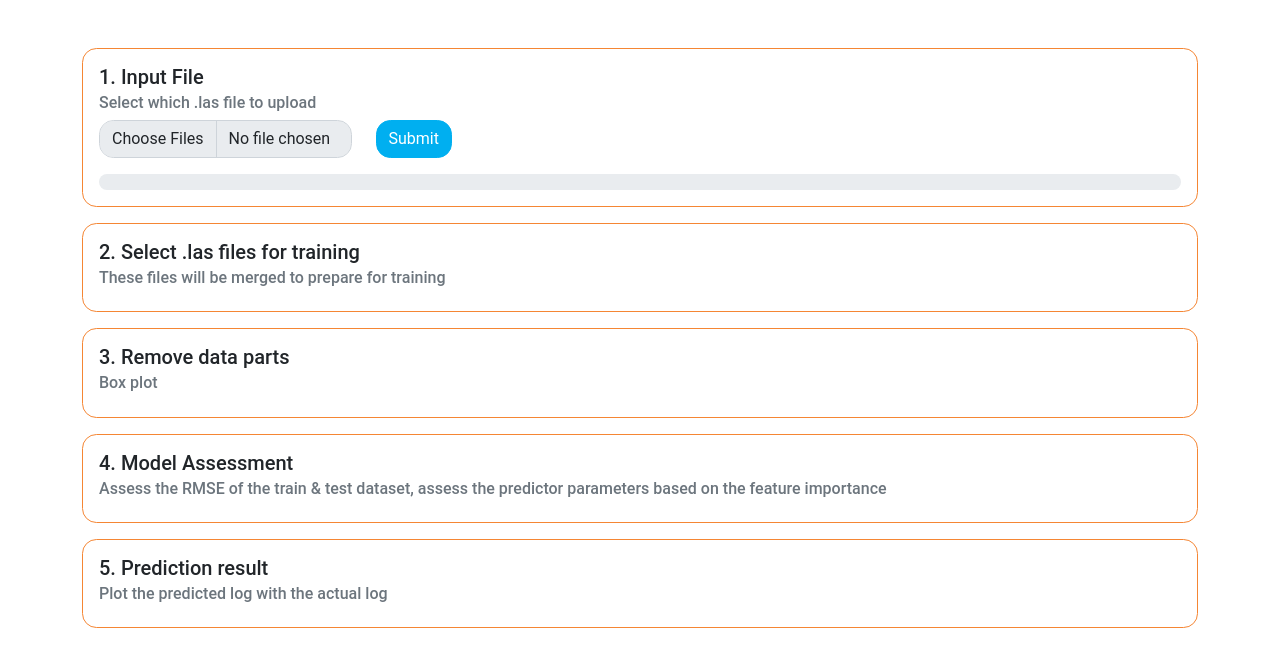
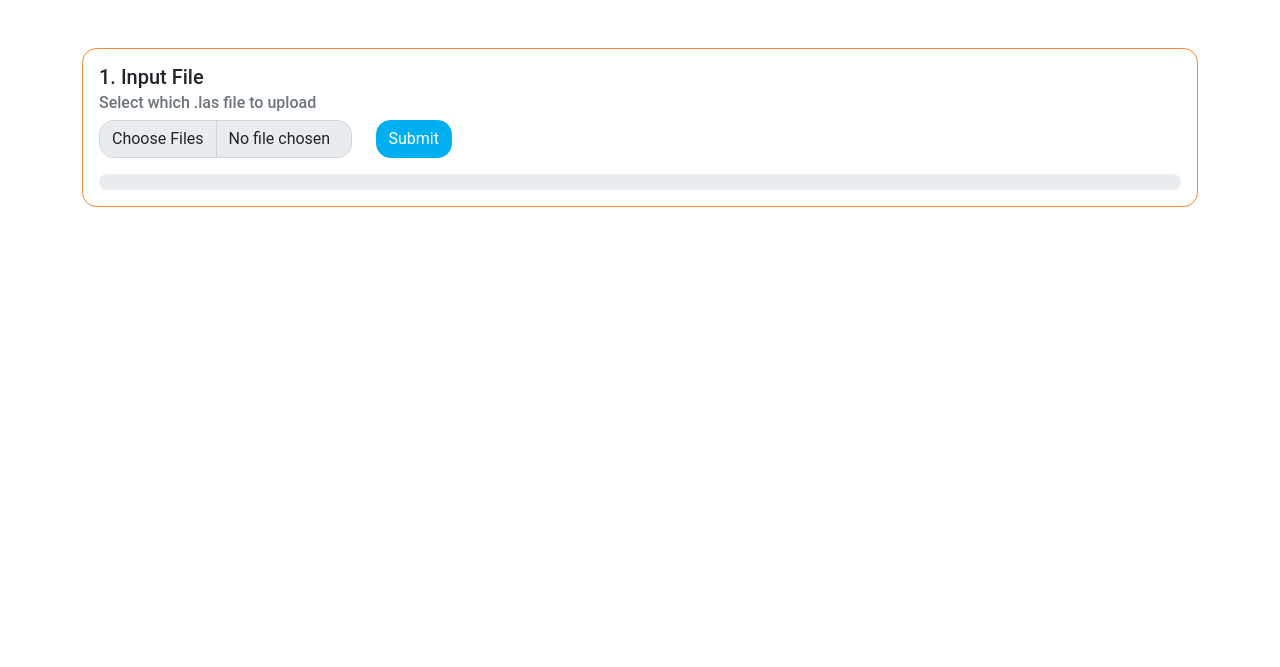
Before and after one commit to viandika/WellCast-django, a Django app: page / in a window 1280 px wide. Shown: the top 667 px of the page. Run offline with Django 3.2, Linux system fonts and the light colour scheme; some libraries are stand-ins or nearby versions.

Commit message:
cleaned up templates

```diff
--- a/templates/index.html
+++ b/templates/index.html
@@ -40,65 +40,19 @@
         </div>
     </div>
     <div class="row">
-        <div class="col">
-            <div class="card border-secondary mb-3">
-                <div class="card-body">
-                    <h5 class="card-title">2. Select .las files for training</h5>
-                    <h6 class="card-subtitle mb-2 text-muted">These files will be merged to prepare for training</h6>
-                    <div id="las_list">
-                    </div>
-                </div>
-            </div>
+        <div class="col" id="las_list">
         </div>
     </div>
     <div class="row">
-        <div class="col">
-            <div class="card border-secondary mb-3">
-                <div class="card-body">
-                    <h5 class="card-title">3. Remove data parts</h5>
-                    <h6 class="card-subtitle mb-2 text-muted">Box plot</h6>
-                    <div id="log_selector_form">
-
-                    </div>
-                    <div id="las_box">
-
-                    </div>
-
-
-                </div>
-            </div>
+        <div class="col" id="log_selector_form">
         </div>
     </div>
     <div class="row">
-        <div class="col">
-            <div class="card border-secondary mb-3">
-                <div class="card-body">
-                    <h5 class="card-title">4. Model Assessment</h5>
-                    <h6 class="card-subtitle mb-2 text-muted">Assess the RMSE of the train & test dataset, assess the
-                        predictor parameters based on the feature importance</h6>
-                    <div id="predicted_log">
-
-                    </div>
-                    <div id="las_predict_upload">
-
-                    </div>
-                    <div id="las_box_limited">
-
-                    </div>
-                </div>
-            </div>
+        <div class="col" id="predicted_log">
         </div>
     </div>
     <div class="row">
-        <div class="col">
-            <div class="card border-secondary mb-3">
-                <div class="card-body">
-                    <h5 class="card-title">5. Prediction result</h5>
-                    <h6 class="card-subtitle mb-2 text-muted">Plot the predicted log with the actual log</h6>
-                    <div id="output_log">
-                    </div>
-                </div>
-            </div>
+        <div class="col" id="output_log">
         </div>
     </div>
 </div>
--- a/templates/las_box.html
+++ b/templates/las_box.html
@@ -20,11 +20,13 @@
                 <br/>
             {% endfor %}
             {#    <input type="checkbox" class="form-check-input" value="" id="las_limited_preview" name="las_limited_preview"/>#}
-            <button type="submit" class="btn btn-primary text-white" data-hx-include="#las_limit" data-hx-get="/threeb"
+            <button type="submit" class="btn btn-primary text-white" data-hx-include="#las_limit"
+                    data-hx-get="/threeb"
                     data-hx-target="#las_box_preview">
                 Preview
             </button>
-            <button type="submit" class="btn btn-secondary text-white" data-hx-include="#las_limit" data-hx-get="/predicted_log"
+            <button type="submit" class="btn btn-secondary text-white" data-hx-include="#las_limit"
+                    data-hx-get="/predicted_log"
                     data-hx-target="#predicted_log">
                 Submit
             </button>
--- a/templates/las_list.html
+++ b/templates/las_list.html
@@ -1,4 +1,8 @@
 {% include 'messages.html' %}
+<div class="card border-secondary mb-3">
+    <div class="card-body">
+        <h5 class="card-title">2. Select .las files for training</h5>
+        <h6 class="card-subtitle mb-2 text-muted">These files will be merged to prepare for training</h6>
         <form id="las_dd">
             <label for="selected_las" class="form-label">.las files:</label>
             <select name="selected_las" id="selected_las" class="form-select mb-2" multiple>
@@ -33,3 +37,5 @@
                 </div>
             </div>
         </div>
+    </div>
+</div>
```
Also changed, not shown: templates/las_predicted.html (+8 -2 lines), templates/log_selector.html (+13 -0 lines), templates/predicted_log.html (+16 -1 lines), 1 other file. Lines whose indentation alone changed are shown as unchanged.
